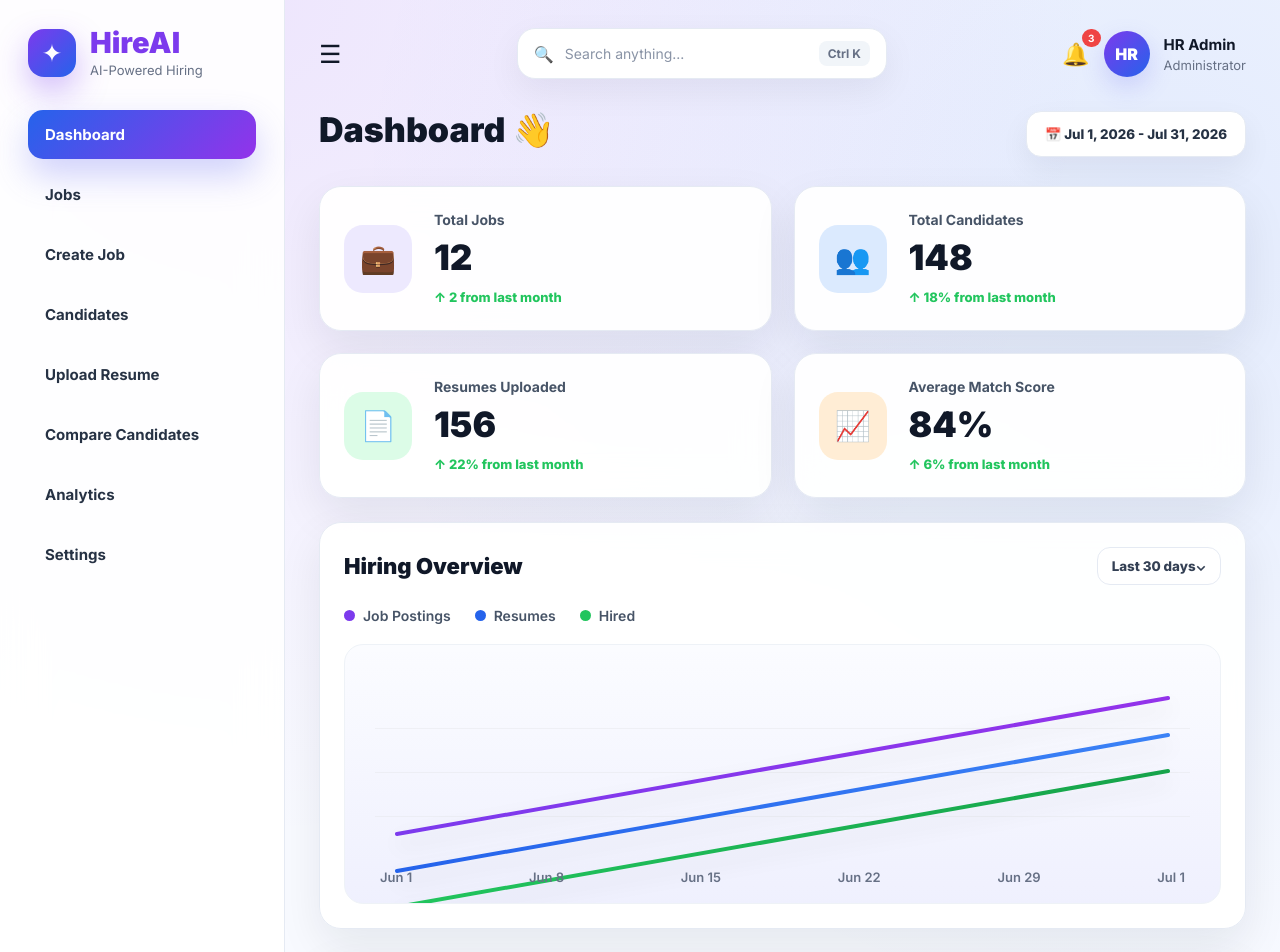
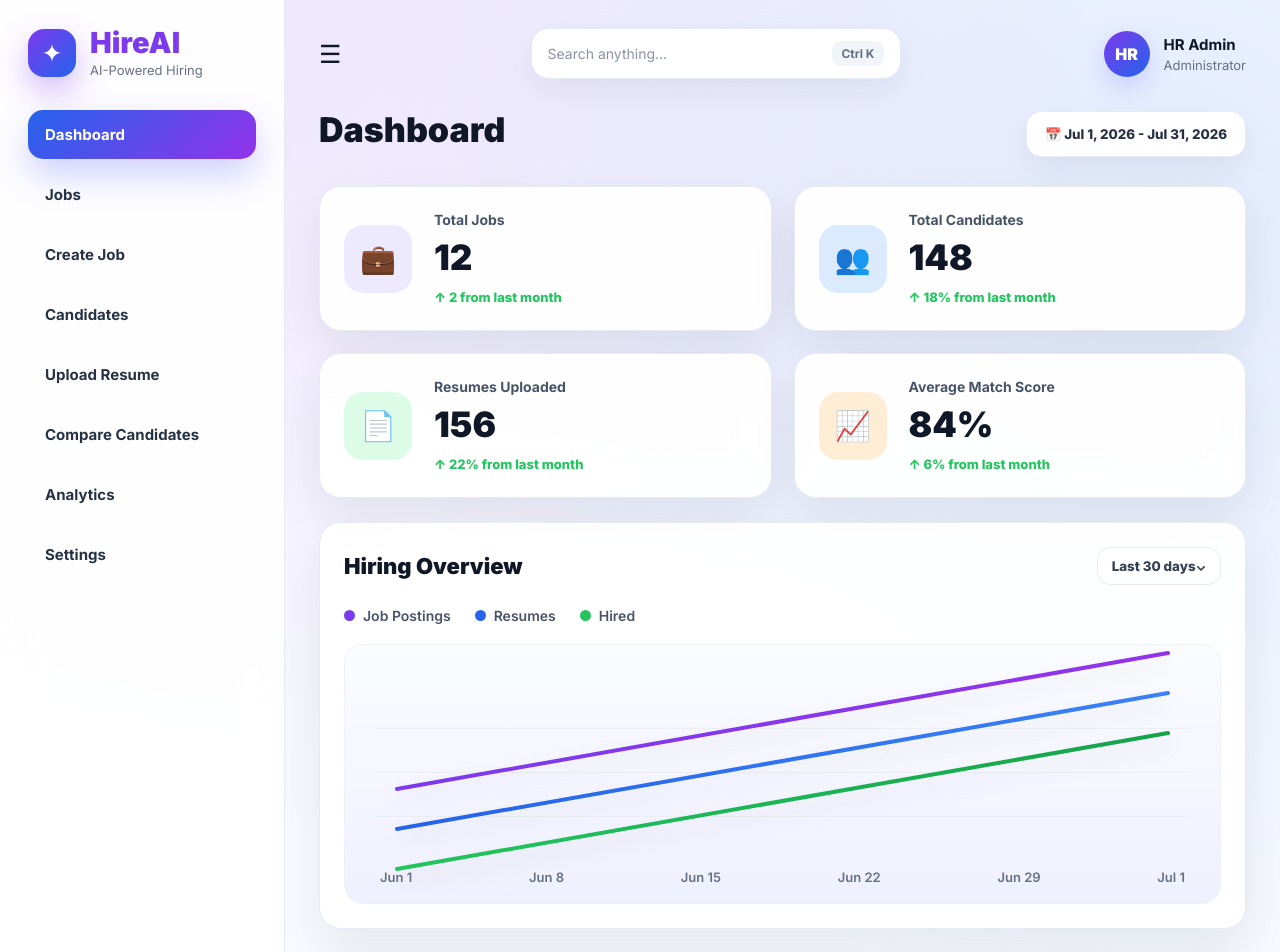
Before and after one commit to amcniii/HireAI, a React app in the folder frontend/: page / in a window 1280 px wide. Shown: the top 952 px of the page. Built offline with nearby package versions, Linux system fonts and the light colour scheme; the HTML template or start-up script is replaced by a standard one.

Commit message:
Index css Changes

```diff
--- a/frontend/src/App.jsx
+++ b/frontend/src/App.jsx
@@ -59,13 +59,13 @@ function App() {
           <button className="menu-btn">☰</button>
 
           <div className="search">
-            🔍 <input placeholder="Search anything..." />
+             <input placeholder="Search anything..." />
             <span>Ctrl K</span>
           </div>
 
           <div className="admin-box">
             <div className="notification">
-              🔔<b>3</b>
+
             </div>
             <div className="avatar">HR</div>
             <div>
@@ -100,7 +100,7 @@ function DashboardPage() {
     <>
       <section className="hero">
         <div>
-          <h1>Dashboard 👋</h1>
+          <h1>Dashboard </h1>
           <p>
 
           </p>
--- a/frontend/src/index.css
+++ b/frontend/src/index.css
@@ -56,8 +56,6 @@ a {
     radial-gradient(circle at 90% 10%, rgba(37, 99, 235, 0.10), transparent 35%),
     #f8faff;
 }
-
-/* SIDEBAR */
 
 .sidebar {
   width: 285px;
@@ -207,8 +205,6 @@ a {
   font-size: 22px;
 }
 
-/* MAIN + TOPBAR */
-
 .main {
   flex: 1;
   padding: 28px 34px;
@@ -283,7 +279,6 @@ a {
   padding: 3px 6px;
   border-radius: 999px;
 }
-/* HERO */
 
 .hero {
   display: flex;
@@ -312,8 +307,6 @@ a {
   color: #263244;
   box-shadow: 0 12px 30px rgba(15, 23, 42, 0.06);
 }
-
-/* STAT CARDS */
 
 .stats {
   display: grid;
@@ -391,8 +384,6 @@ a {
   font-size: 13px;
 }
 
-/* CONTENT GRID */
-
 .content-grid,
 .bottom-grid {
   display: grid;
@@ -432,8 +423,6 @@ a {
   font-size: 14px;
   cursor: pointer;
 }
-
-/* CHART */
 
 .legend {
   display: flex;
@@ -507,17 +496,17 @@ a {
 }
 
 .purple-line {
-  bottom: 135px;
+  bottom: 180px;
   background: linear-gradient(90deg, #7c3aed, #9333ea);
 }
 
 .blue-line {
-  bottom: 98px;
+  bottom: 140px;
   background: linear-gradient(90deg, #2563eb, #3b82f6);
 }
 
 .green-line {
-  bottom: 62px;
+  bottom: 100px;
   background: linear-gradient(90deg, #22c55e, #16a34a);
 }
 
@@ -532,8 +521,6 @@ a {
   font-size: 13px;
   font-weight: 600;
 }
-
-/* ACTIVITY */
 
 .activity-item {
   display: flex;
@@ -573,8 +560,6 @@ a {
   font-size: 13px;
   font-weight: 700;
 }
-
-/* TABLE */
 
 .table-panel {
   overflow-x: auto;
@@ -635,8 +620,6 @@ tbody tr:hover {
   background: #fee2e2;
   color: #ef4444;
 }
-
-/* SKILLS DONUT */
 
 .skills-box {
   display: flex;
@@ -700,7 +683,6 @@ tbody tr:hover {
   color: #344054;
   font-weight: 700;
 }
-/* OTHER PAGES */
 
 .placeholder-page {
   margin-top: 20px;
@@ -719,6 +701,7 @@ tbody tr:hover {
   font-weight: 900;
   margin-bottom: 10px;
   background: linear-gradient(135deg, var(--blue), var(--primary-light));
+  background-clip: text;
   -webkit-background-clip: text;
   -webkit-text-fill-color: transparent;
 }
@@ -799,8 +782,6 @@ tbody tr:hover {
   transform: scale(0.98);
 }
 
-/* FILE UPLOAD BEAUTY */
-
 input[type="file"] {
   background: #f8faff;
   border: 2px dashed #c7d2fe;
@@ -812,8 +793,6 @@ input[type="file"]:hover {
   border-color: var(--primary);
   background: #f5f3ff;
 }
-
-/* OPTIONAL EMPTY STATE */
 
 .empty-state {
   padding: 40px;
@@ -831,8 +810,6 @@ input[type="file"]:hover {
 .empty-state p {
   color: var(--muted);
 }
-
-/* SCROLLBAR */
 
 ::-webkit-scrollbar {
   width: 10px;
@@ -852,8 +829,6 @@ input[type="file"]:hover {
   background: linear-gradient(135deg, var(--primary), var(--primary-light));
 }
 
-/* ANIMATION */
-
 @keyframes fadeIn {
   from {
     opacity: 0;
@@ -865,8 +840,6 @@ input[type="file"]:hover {
     transform: translateY(0);
   }
 }
-
-/* RESPONSIVE */
 
 @media (max-width: 1300px) {
   .stats {
```
